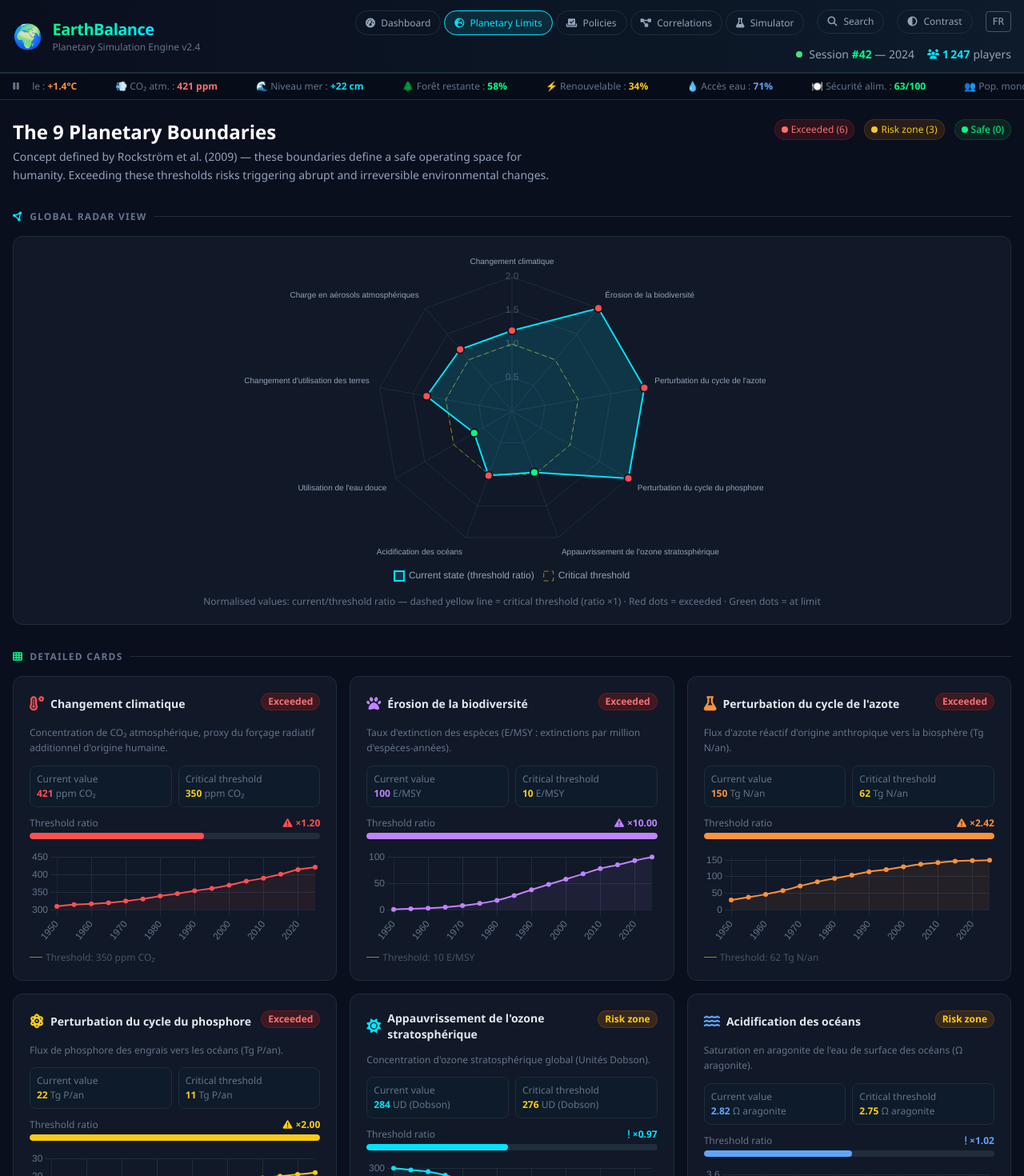
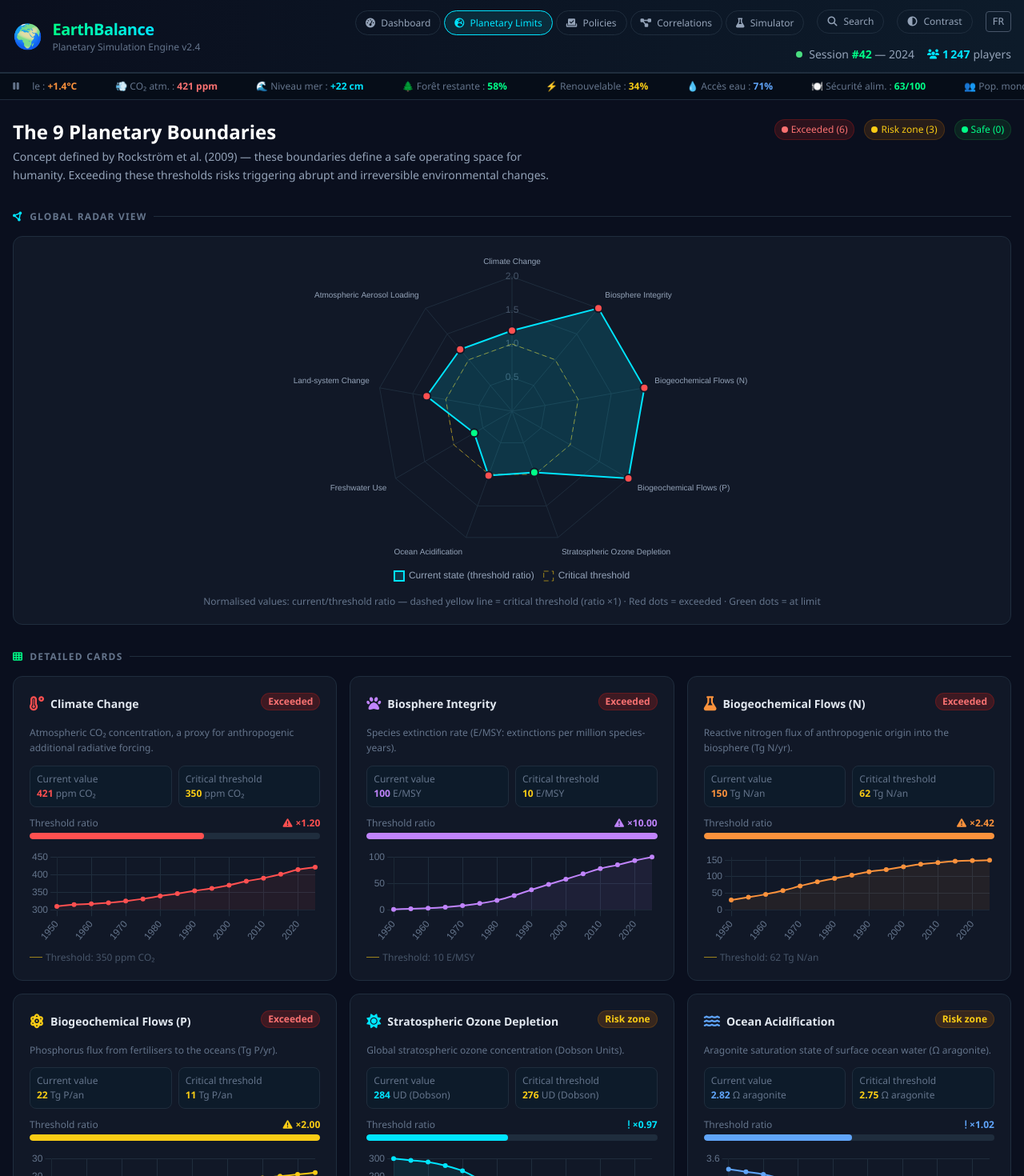
Before and after one commit to gaetanHerve/earthBalance, a Vue app: page /#/limites-planetaires in a window 1280 px wide. Shown: the top 1470 px of the page at 80% size. Built offline with nearby package versions, Linux system fonts and the light colour scheme.

Commit message:
update planetary-limits graphs

```diff
--- a/src/components/limits/PlanetaryLimitCard.vue
+++ b/src/components/limits/PlanetaryLimitCard.vue
@@ -4,7 +4,7 @@
     <div class="flex items-start justify-between gap-2 mb-3">
       <div class="flex items-center gap-2">
         <i :class="['fa', limit.icon, 'text-lg']" :style="{ color: limit.color }" aria-hidden="true"></i>
-        <h3 class="text-sm font-bold text-slate-200">{{ limit.name }}</h3>
+        <h3 class="text-sm font-bold text-slate-200">{{ displayName }}</h3>
       </div>
       <span
         class="text-xs px-2 py-0.5 rounded-full font-bold shrink-0"
@@ -16,7 +16,7 @@
     </div>
 
     <!-- Définition -->
-    <p class="text-xs text-slate-500 mb-3 leading-relaxed">{{ limit.definition }}</p>
+    <p class="text-xs text-slate-500 mb-3 leading-relaxed">{{ displayDefinition }}</p>
 
     <!-- Valeurs clés -->
     <div class="grid grid-cols-2 gap-2 mb-3 text-xs">
@@ -66,7 +66,7 @@
       :canvas-id="`chart-${limit.id}`"
       :labels="limit.timeSeries.years"
       :datasets="[{
-        label: limit.name,
+        label: displayName.value,
         data: limit.timeSeries.values,
         borderColor: limit.color,
         backgroundColor: hexToRgba(limit.color, 0.08),
@@ -74,7 +74,7 @@
         pointRadius: 2,
       }]"
       :height="120"
-      :aria-label="t('limits.chart_evolution', { name: limit.name })"
+      :aria-label="t('limits.chart_evolution', { name: displayName })"
     />
 
     <!-- Seuil critique en référence visuelle -->
@@ -93,8 +93,11 @@ import LineChart from '@/components/charts/LineChart.vue'
 
 import type { PlanetaryLimit, LimitStatus } from '@/types/index'
 
-const { t } = useI18n()
+const { t, locale } = useI18n()
 const props = defineProps<{ limit: PlanetaryLimit }>()
+
+const displayName       = computed(() => locale.value === 'en' ? props.limit.nameEn : props.limit.name)
+const displayDefinition = computed(() => locale.value === 'en' ? props.limit.definitionEn : props.limit.definition)
 
 const STATUS_CLASS: Record<LimitStatus, string> = {
   depasse:          'bg-red-900/40 text-red-400 border border-red-700/30',
--- a/src/data/planetaryLimits.ts
+++ b/src/data/planetaryLimits.ts
@@ -13,6 +13,7 @@ export const planetaryLimits: PlanetaryLimit[] = [
     icon: 'fa-temperature-high',
     color: '#ff5050',
     definition: "Concentration de CO₂ atmosphérique, proxy du forçage radiatif additionnel d'origine humaine.",
+    definitionEn: 'Atmospheric CO₂ concentration, a proxy for anthropogenic additional radiative forcing.',
     unit: 'ppm CO₂',
     threshold: 350,
     currentValue: 421,
@@ -31,6 +32,7 @@ export const planetaryLimits: PlanetaryLimit[] = [
     icon: 'fa-paw',
     color: '#c084fc',
     definition: "Taux d'extinction des espèces (E/MSY : extinctions par million d'espèces-années).",
+    definitionEn: 'Species extinction rate (E/MSY: extinctions per million species-years).',
     unit: 'E/MSY',
     threshold: 10,
     currentValue: 100,
@@ -49,6 +51,7 @@ export const planetaryLimits: PlanetaryLimit[] = [
     icon: 'fa-flask',
     color: '#fb923c',
     definition: "Flux d'azote réactif d'origine anthropique vers la biosphère (Tg N/an).",
+    definitionEn: 'Reactive nitrogen flux of anthropogenic origin into the biosphere (Tg N/yr).',
     unit: 'Tg N/an',
     threshold: 62,
     currentValue: 150,
@@ -67,6 +70,7 @@ export const planetaryLimits: PlanetaryLimit[] = [
     icon: 'fa-atom',
     color: '#facc15',
     definition: "Flux de phosphore des engrais vers les océans (Tg P/an).",
+    definitionEn: 'Phosphorus flux from fertilisers to the oceans (Tg P/yr).',
     unit: 'Tg P/an',
     threshold: 11,
     currentValue: 22,
@@ -85,6 +89,7 @@ export const planetaryLimits: PlanetaryLimit[] = [
     icon: 'fa-sun',
     color: '#00e5ff',
     definition: "Concentration d'ozone stratosphérique global (Unités Dobson).",
+    definitionEn: 'Global stratospheric ozone concentration (Dobson Units).',
     unit: 'UD (Dobson)',
     threshold: 276,
     currentValue: 284,
@@ -103,6 +108,7 @@ export const planetaryLimits: PlanetaryLimit[] = [
     icon: 'fa-water',
     color: '#60a5fa',
     definition: "Saturation en aragonite de l'eau de surface des océans (Ω aragonite).",
+    definitionEn: 'Aragonite saturation state of surface ocean water (Ω aragonite).',
     unit: 'Ω aragonite',
     threshold: 2.75,
     currentValue: 2.82,
@@ -121,6 +127,7 @@ export const planetaryLimits: PlanetaryLimit[] = [
     icon: 'fa-droplet',
     color: '#38bdf8',
     definition: "Prélèvements d'eau douce par l'agriculture, l'industrie et les ménages (km³/an).",
+    definitionEn: 'Freshwater withdrawals by agriculture, industry and households (km³/yr).',
     unit: 'km³/an',
     threshold: 4000,
     currentValue: 2600,
@@ -139,6 +146,7 @@ export const planetaryLimits: PlanetaryLimit[] = [
     icon: 'fa-tree',
     color: '#00ff88',
     definition: "Part des forêts originelles encore intactes (% des forêts primaires mondiales).",
+    definitionEn: 'Share of original forests still intact (% of global primary forests).',
     unit: '% forêts primaires',
     threshold: 75,
     currentValue: 58,
@@ -158,6 +166,7 @@ export const planetaryLimits: PlanetaryLimit[] = [
     icon: 'fa-smog',
     color: '#94a3b8',
     definition: "Profondeur optique des aérosols (AOD) — indicateur de la pollution particulaire régionale.",
+    definitionEn: 'Aerosol optical depth (AOD) — indicator of regional particulate pollution.',
     unit: 'AOD (sans dimension)',
     threshold: 0.25,
     currentValue: 0.30,
--- a/src/types/index.ts
+++ b/src/types/index.ts
@@ -14,6 +14,7 @@ export interface PlanetaryLimit {
   icon: string
   color: string
   definition: string
+  definitionEn: string
   unit: string
   threshold: number
   currentValue: number
--- a/src/views/LimitsView.vue
+++ b/src/views/LimitsView.vue
@@ -29,7 +29,7 @@
         <RadarChart
           v-if="radarData"
           canvas-id="globalRadar"
-          :labels="radarData.labels"
+          :labels="localizedRadarLabels"
           :values="radarData.values"
           :height="420"
           :aria-label="t('limits.radar_aria')"
@@ -68,7 +68,7 @@
 </template>
 
 <script setup lang="ts">
-import { onMounted } from 'vue'
+import { computed, onMounted } from 'vue'
 import { useI18n } from 'vue-i18n'
 import { storeToRefs } from 'pinia'
 import { usePlanetsStore } from '@/store/planets.store'
@@ -79,9 +79,13 @@ import RadarChart         from '@/components/charts/RadarChart.vue'
 import ChartSkeleton      from '@/components/charts/ChartSkeleton.vue'
 import PlanetaryLimitCard from '@/components/limits/PlanetaryLimitCard.vue'
 
-const { t } = useI18n()
+const { t, locale } = useI18n()
 const store = usePlanetsStore()
 const { limits, radarData, loading, limitsByStatus } = storeToRefs(store)
 
+const localizedRadarLabels = computed<string[]>(() =>
+  limits.value.map((l: { name: string; nameEn: string }) => locale.value === 'en' ? l.nameEn : l.name)
+)
+
 onMounted(() => store.fetchAll())
 </script>
```
